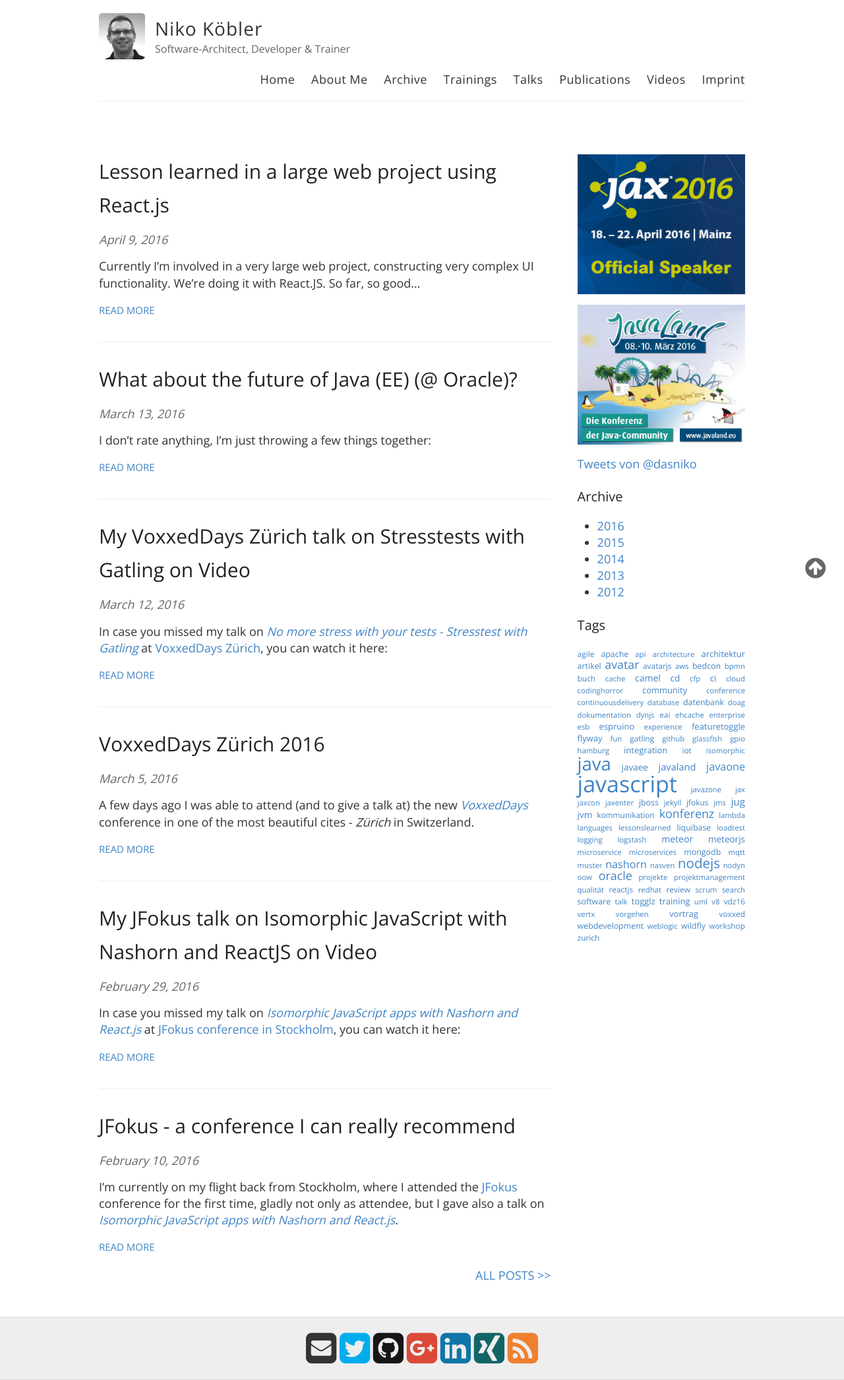
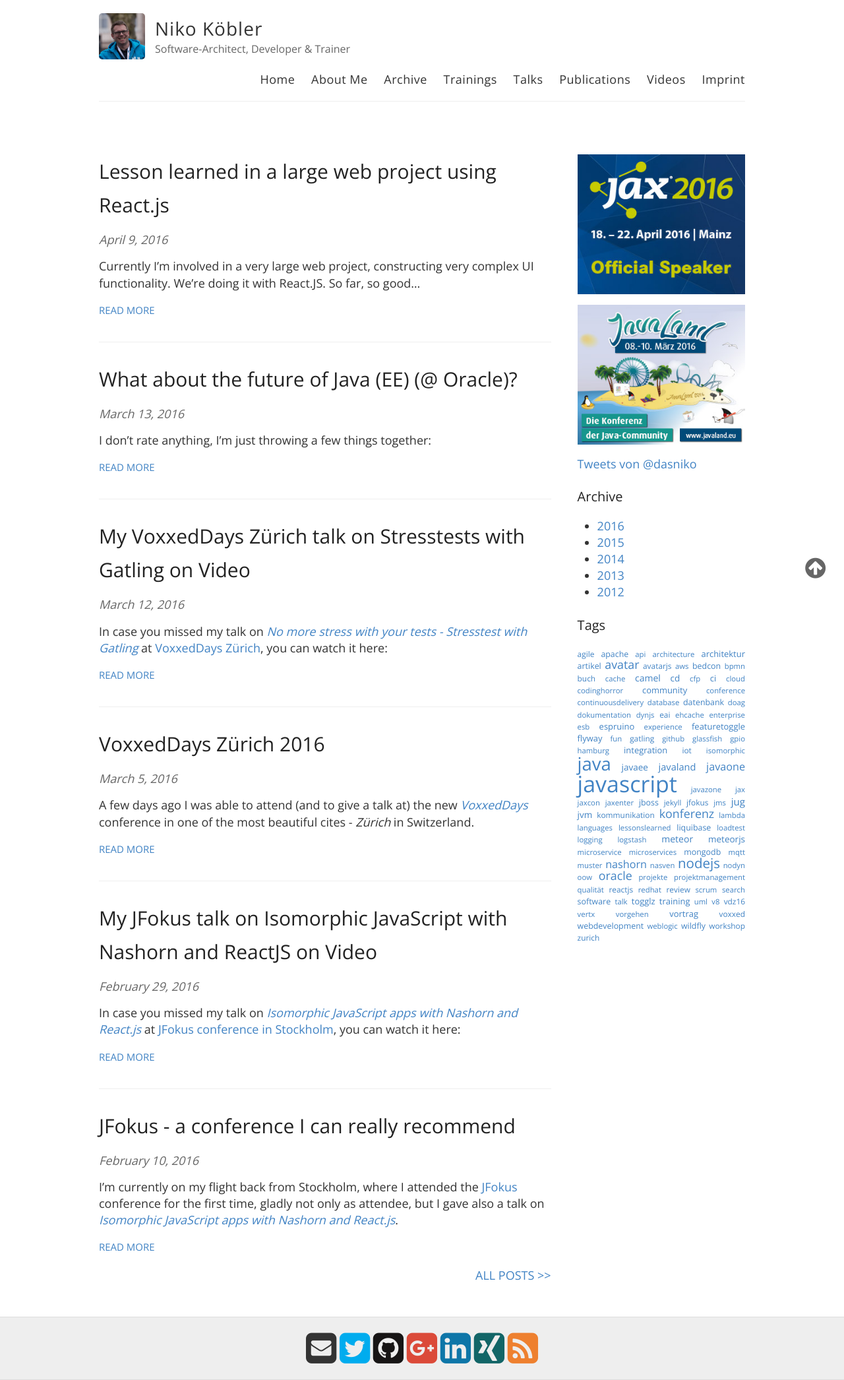
Before and after one commit to dasniko/dasniko.github.io, a Jekyll site: the page built from index.html, in a window 1280 px wide. Shown: the whole page at 66% size. Built offline with Jekyll 4.4.1, drawn with Linux system fonts in a browser that asks for light colours; nearby versions of some CDN libraries; comment, search, counter and statistics services are not loaded.

Commit message:
avatar changed

```diff
--- a/_config.yml
+++ b/_config.yml
@@ -9,7 +9,7 @@ name: Niko Köbler
 description: Software-Architect, Developer & Trainer
 
 # URL of your avatar or profile pic (you could use your GitHub profile pic)
-avatar: /images/nko.png
+avatar: /images/nko.jpg
 
 # Flags below are optional
 
```
Also changed, not shown: images/nko.jpg (added).
